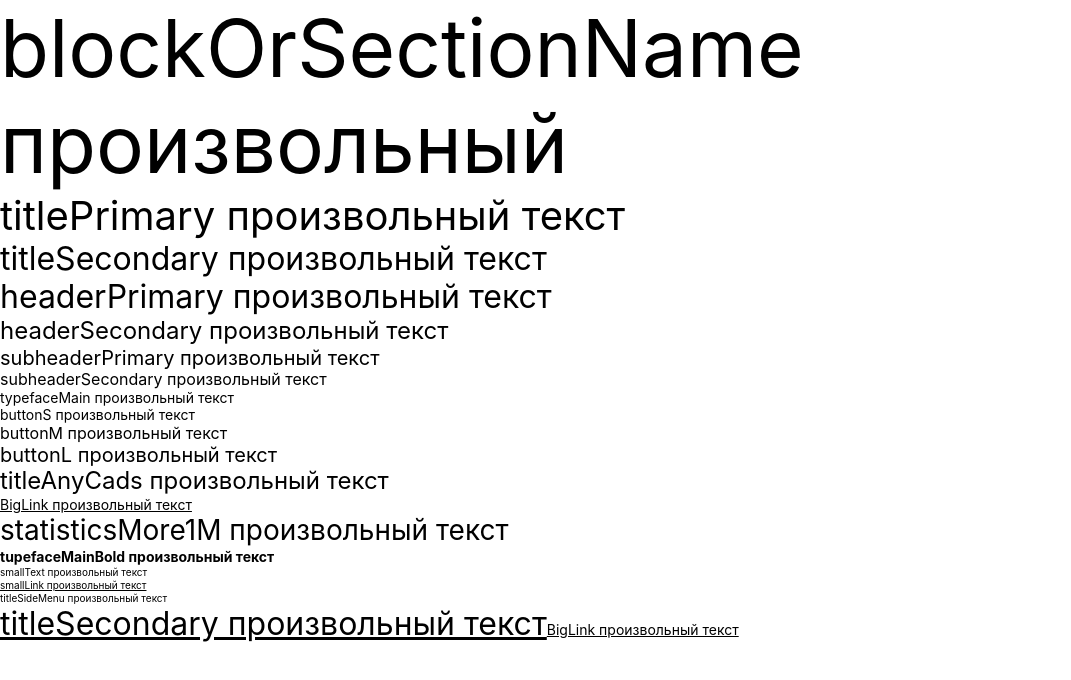
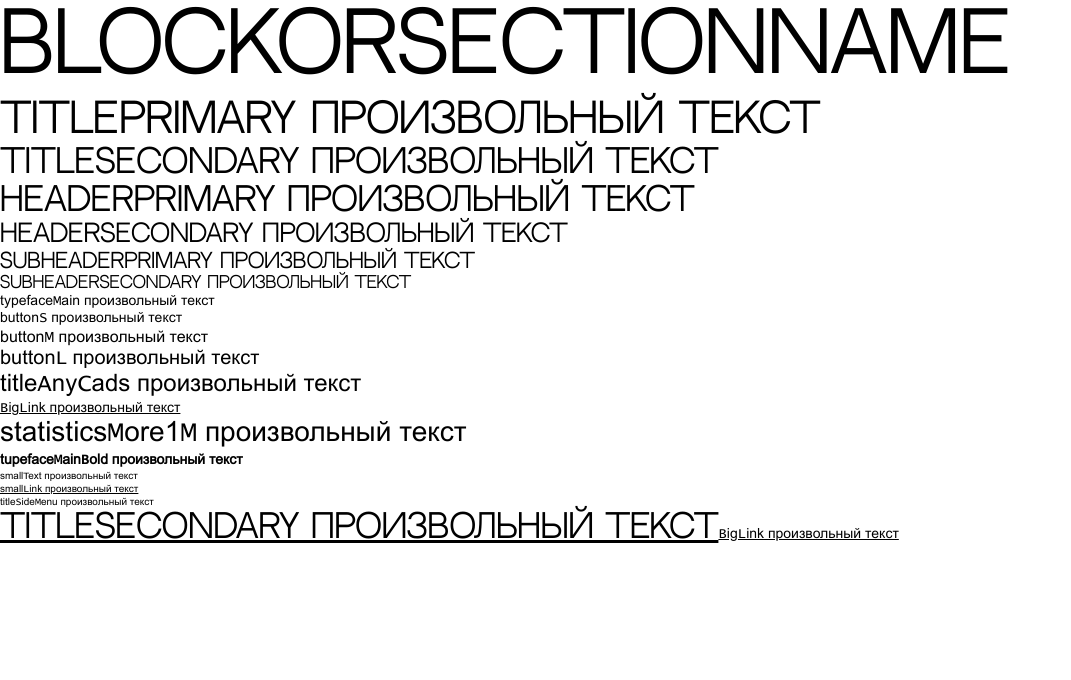
Before and after one commit to pavelminsk1979/startTest, a React (Create React App) app: page / in a window 1280 px wide. Shown: the top 680 px of the page, without its empty margins (0-1071 px from the left). Built offline with nearby package versions, Linux system fonts and the light colour scheme.

Commit message:
font-family-text:  Arial;

```diff
--- a/src/App.tsx
+++ b/src/App.tsx
@@ -1,12 +1,12 @@
 import React from 'react';
 import {Typography} from "./components/myTypography/typography";
-import {IncubatorTypography} from "./components/incubatorTypography/incubatorTypography";
+
 
 function App() {
   return (
     <div >
      <div>
-      <Typography variant={'blockOrSectionName'}>blockOrSectionName произвольный </Typography>
+      <Typography variant={'blockOrSectionName'}>blockOrSectionName  </Typography>
       <Typography variant={'titlePrimary'}>titlePrimary произвольный текст</Typography>
       <Typography variant={'titleSecondary'}>titleSecondary произвольный текст</Typography>
       <Typography variant={'headerPrimary'}>headerPrimary произвольный текст</Typography>
--- a/src/components/myTypography/typography.module.scss
+++ b/src/components/myTypography/typography.module.scss
@@ -1,130 +1,103 @@
-@mixin typography($fontSize, $lineHeight, $fontWeight) {
+@mixin typography($fontSize, $lineHeight, $fontWeight,$fontFamily) {
   margin: 0;
-
   font-size: $fontSize;
   line-height: $lineHeight;
   font-weight: $fontWeight;
+  font-family:$fontFamily;
   color: var(--color-text-primary);
 }
 
 .blockOrSectionName {
-  @include typography(var(--font-size-megaPlus), var(--line-height-m), var(--font-weight-regular));
+  @include typography(var(--font-size-megaPlus), var(--line-height-m),
+          var(--font-weight-regular), var(--font-family-header));
 }
 
 .titlePrimary {
-  @include typography(var(--font-size-mega), var(--line-height-m), var(--font-weight-regular));
+  @include typography(var(--font-size-mega), var(--line-height-m),
+          var(--font-weight-regular), var(--font-family-header));
 }
 
 .titleSecondary {
-  @include typography(var(--font-size-xxxl), var(--line-height-m), var(--font-weight-regular));
+  @include typography(var(--font-size-xxxl), var(--line-height-m),
+          var(--font-weight-regular), var(--font-family-header));
 }
 
 .headerPrimary {
-  @include typography(var(--font-size-xxxl), var(--line-height-m), var(--font-weight-regular));
+  @include typography(var(--font-size-xxxl), var(--line-height-m),
+          var(--font-weight-regular),var(--font-family-header));
 }
 
 .headerSecondary {
-  @include typography(var(--font-size-xl), var(--line-height-m), var(--font-weight-regular));
+  @include typography(var(--font-size-xl), var(--line-height-m),
+          var(--font-weight-regular),var(--font-family-header));
 }
 
 .subheaderPrimary {
-  @include typography(var(--font-size-l), var(--line-height-m), var(--font-weight-regular));
+  @include typography(var(--font-size-l), var(--line-height-m),
+          var(--font-weight-regular), var(--font-family-header));
 }
 
 .subheaderSecondary {
-  @include typography(var(--font-size-m), var(--line-height-m), var(--font-weight-regular));
+  @include typography(var(--font-size-m), var(--line-height-m),
+          var(--font-weight-regular), var(--font-family-header));
 }
 
 .typefaceMain {
-  @include typography(var(--font-size-s), var(--line-height-l), var(--font-weight-regular));
+  @include typography(var(--font-size-s), var(--line-height-l),
+          var(--font-weight-regular), var(--font-family-text));
 }
 
 .buttonS {
-  @include typography(var(--font-size-s), var(--line-height-m), var(--font-weight-regular));
+  @include typography(var(--font-size-s), var(--line-height-m),
+          var(--font-weight-regular), var(--font-family-text));
 }
 
 .buttonM {
-  @include typography(var(--font-size-m), var(--line-height-m), var(--font-weight-regular));
+  @include typography(var(--font-size-m), var(--line-height-m),
+          var(--font-weight-regular), var(--font-family-text));
 }
 
 .buttonL {
-  @include typography(var(--font-size-l), var(--line-height-m), var(--font-weight-regular));
+  @include typography(var(--font-size-l), var(--line-height-m),
+          var(--font-weight-regular), var(--font-family-text));
 }
 
 .titleAnyCads {
-  @include typography(var(--font-size-xl), var(--line-height-m), var(--font-weight-regular));
+  @include typography(var(--font-size-xl), var(--line-height-m),
+          var(--font-weight-regular), var(--font-family-text));
 }
 
 .BigLink {
-  @include typography(var(--font-size-s), var(--line-height-l), var(--font-weight-regular));
+  @include typography(var(--font-size-s), var(--line-height-l),
+          var(--font-weight-regular), var(--font-family-text));
   cursor: pointer;
   text-decoration: underline;
 }
 
 .statisticsMore1M {
-  @include typography(var(--font-size-xxl), var(--line-height-m), var(--font-weight-regular));
+  @include typography(var(--font-size-xxl), var(--line-height-m),
+          var(--font-weight-regular),var(--font-family-text));
 }
 
 .tupefaceMainBold {
-  @include typography(var(--font-size-s), var(--line-height-l), var(--font-weight-bold));
+  @include typography(var(--font-size-s), var(--line-height-l),
+          var(--font-weight-bold),var(--font-family-text));
 }
 
 .smallText {
-  @include typography(var(--font-size-xs), var(--line-height-l), var(--font-weight-regular));
+  @include typography(var(--font-size-xs), var(--line-height-l),
+          var(--font-weight-regular),var(--font-family-text));
 }
 
 .smallLink {
-  @include typography(var(--font-size-xs), var(--line-height-l), var(--font-weight-regular));
+  @include typography(var(--font-size-xs), var(--line-height-l),
+          var(--font-weight-regular),var(--font-family-text));
   cursor: pointer;
   text-decoration: underline;
 }
 
 
 .titleSideMenu {
-  @include typography(var(--font-size-xs), var(--line-height-l), var(--font-weight-regular));
+  @include typography(var(--font-size-xs), var(--line-height-l),
+          var(--font-weight-regular), var(--font-family-text));
 }
-
-
-
-
-
-
-
-
-
-
-
-
-
-
-
-
-
-
-
-
-
-
-/*
-.link1,
-.link1:visited {
-  @include typography(var(--font-size-s), var(--line-height-m), var(--font-weight-regular));
-
-  cursor: pointer;
-  text-decoration: underline;
-}
-
-.link2,
-.link2:visited {
-  @include typography(var(--font-size-xs), var(--line-height-s), var(--font-weight-regular));
-
-  cursor: pointer;
-  color: var(--color-text-link);
-  text-decoration: underline;
-}
-
-.error {
-  @include typography(var(--font-size-xs), var(--line-height-m), var(--font-weight-regular));
-
-  color: var(--color-danger-300);
-}*/
--- a/src/index.css
+++ b/src/index.css
@@ -11,3 +11,12 @@ code {
   font-family: source-code-pro, Menlo, Monaco, Consolas, 'Courier New',
     monospace;
 }
+@font-face {
+  font-family: 'Neutral Face';
+  src: url('fonts/NeutralFaceRegular.ttf') format('truetype');
+}
+
+@font-face {
+  font-family: 'Arial';
+  src: url('fonts/arialmt.ttf') format('truetype');
+}
--- a/src/styles/ _typography.scss
+++ b/src/styles/ _typography.scss
@@ -1,5 +1,7 @@
 :root {
   --font-family-primary:  sans-serif;
+  --font-family-header: Neutral Face;
+  --font-family-text:  Arial;
 
 
 
```
Also changed, not shown: src/fonts/NeutralFaceRegular.ttf (added), src/fonts/arialmt.ttf (added).
